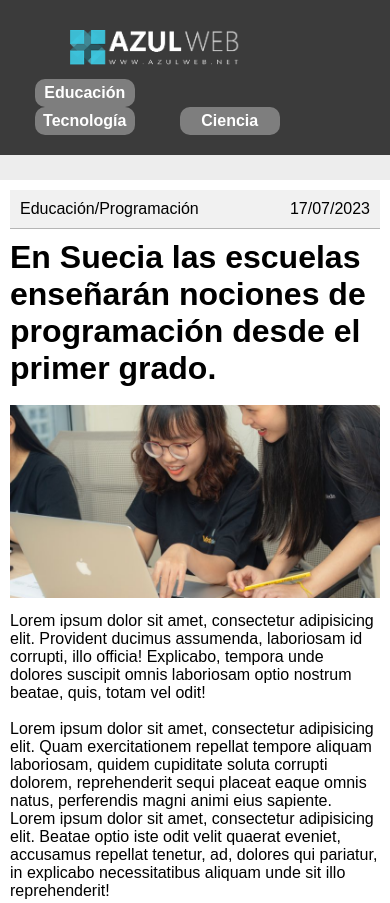
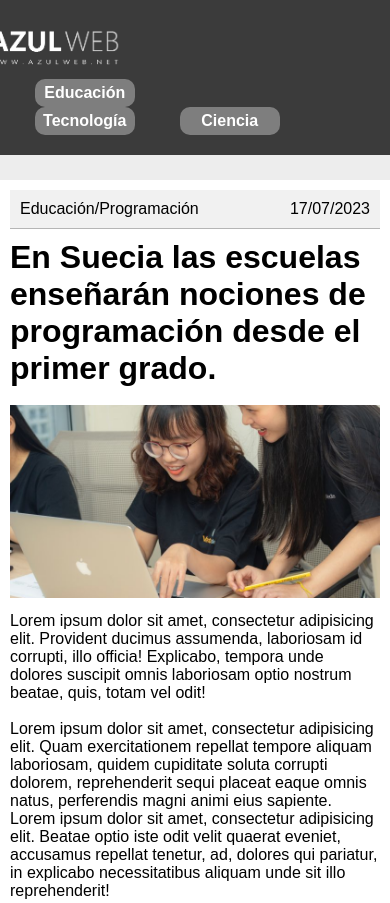
Before and after one commit to JerryRS11/Azul-Web, a plain HTML site: page Index.html in a window 390 px wide. Shown: the top 903 px of the page. Drawn offline with Linux system fonts and the light colour scheme.

Commit message:
Prueba12
Logo

```diff
--- a/CSS/Estilos.css
+++ b/CSS/Estilos.css
@@ -286,7 +286,7 @@ nav li:hover{
       /*Cambiar tamaño a la clase logo (logo azul)*/
          /*La propiedad margin aplica margenes a un elemento*/
       .logo{
-         margin-left:60px;
+         margin-left:-60px;
          margin-right: 120px;
          padding-bottom: 10px;
          padding-top: 10px;
```
